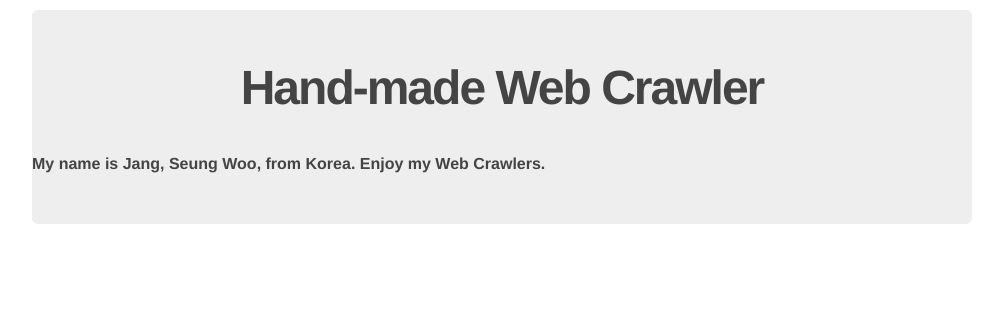
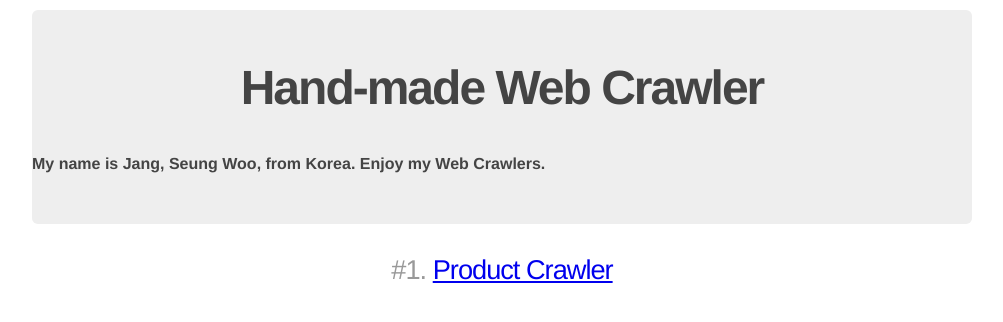
Before and after one commit to mimi-kim-75/minerva, a Flask app: page / in a window 1280 px wide. Shown: the part 35-357 px from the top of the page, without its empty margins (138-1141 px from the left). Run offline with Flask 2, Linux system fonts and the light colour scheme.

Commit message:
[HTML] add html link to connect with board.html

```diff
--- a/app/templates/home.html
+++ b/app/templates/home.html
@@ -6,4 +6,7 @@
             Enjoy my Web Crawlers.
         </h4>
     </div>
+    <div class="container">
+         <h3 class="logo">#1. <a href="http://18.218.159.243:8888/board" target="_blank">Product Crawler</a></h3>
+    </div>
 {% endblock %}
```
